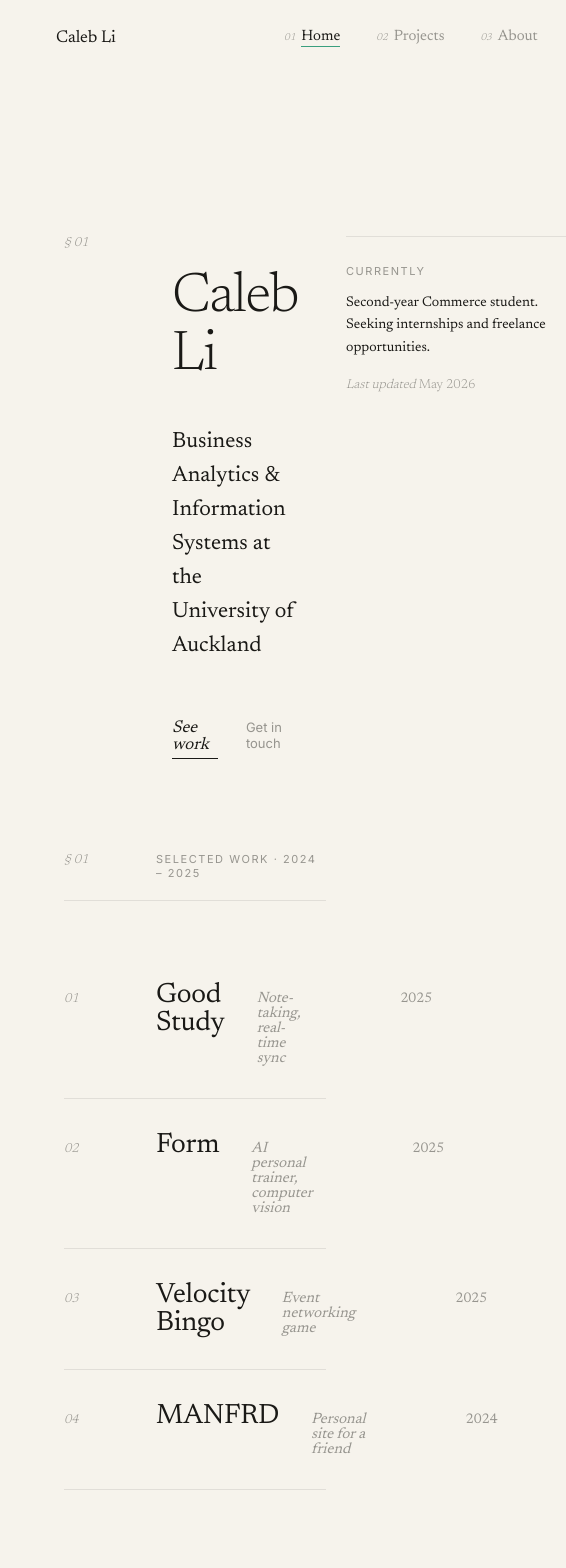
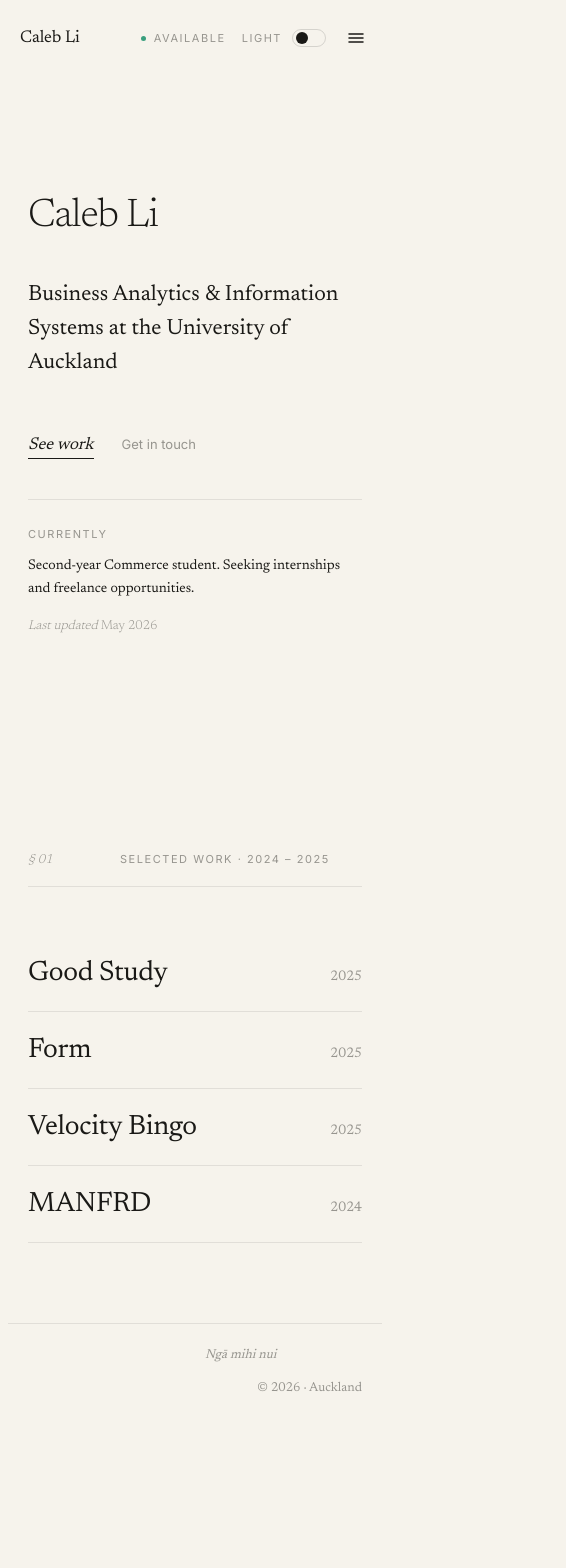
Before and after one commit to cc0b/portfolio, a Next.js app: page / in a window 390 px wide. Shown: the top 1568 px of the page, 566 px wide, since content can reach past the window. After the commit the page ends 1426 px from the top, so only its background shows below. Built offline with nearby package versions, Linux system fonts and the light colour scheme.

Commit message:
made responsive for mobile

```diff
--- a/src/app/globals.css
+++ b/src/app/globals.css
@@ -22,6 +22,63 @@ html.dark {
 
 * {
   box-sizing: border-box;
+}
+
+/* ── Responsive layout classes ── */
+
+.page-section   { padding: 140px 56px 80px; max-width: 1180px; margin: 0 auto; }
+.page-inner     { max-width: 1180px; margin: 0 auto; padding: 120px 56px; }
+.work-section   { padding: 0 56px 160px; max-width: 1180px; margin: 0 auto; }
+
+.hero-grid        { display: grid; grid-template-columns: 60px 1fr 220px; gap: 48px; align-items: start; }
+.aside-grid       { display: grid; grid-template-columns: 60px 1fr 280px; gap: 48px; align-items: start; }
+.margin-grid      { display: grid; grid-template-columns: 60px 1fr; gap: 48px; }
+.work-row         { display: grid; grid-template-columns: 60px 1fr 1fr 100px; gap: 32px; align-items: baseline; padding: 32px 0; }
+.projects-layout  { display: grid; grid-template-columns: 60px 240px 1fr; gap: 48px; align-items: start; }
+.project-meta     { display: grid; grid-template-columns: 1fr 1fr 1fr; gap: 32px; }
+.contact-row      { display: grid; grid-template-columns: 100px 1fr auto; gap: 32px; align-items: baseline; }
+.footer-grid      { display: grid; grid-template-columns: 60px 1fr 1fr 1fr; gap: 48px; align-items: baseline; padding: 32px 56px; max-width: 1180px; margin: 0 auto; }
+
+.nav-links      { display: flex; gap: 36px; justify-content: center; }
+.nav-hamburger  { display: none; }
+.nav-outer      { grid-template-columns: 180px 1fr auto !important; gap: 48px !important; padding: 0 56px !important; }
+
+.margin-num  { }  /* § marginal labels, hidden on mobile */
+
+@media (max-width: 768px) {
+  .nav-outer { grid-template-columns: 1fr auto !important; gap: 12px !important; padding: 0 20px !important; }
+  .page-section  { padding: 80px 20px 40px; }
+  .page-inner    { padding: 80px 20px 60px; }
+  .work-section  { padding: 0 20px 80px; }
+
+  .hero-grid       { grid-template-columns: 1fr; gap: 28px; }
+  .aside-grid      { grid-template-columns: 1fr; gap: 28px; }
+  .margin-grid     { grid-template-columns: 1fr; gap: 20px; }
+  .projects-layout { grid-template-columns: 1fr; gap: 32px; }
+  .project-meta    { grid-template-columns: 1fr 1fr; gap: 20px; }
+  .contact-row     { grid-template-columns: 70px 1fr auto; gap: 12px; }
+  .footer-grid     { grid-template-columns: 1fr 1fr; gap: 20px; padding: 24px 20px; }
+
+  .work-row        { grid-template-columns: 1fr auto; gap: 16px; padding: 24px 0; }
+  .work-row .row-num  { display: none; }
+  .work-row .row-tag  { display: none; }
+
+  .margin-num  { display: none; }
+  .projects-sidebar { position: static !important; }
+
+  .nav-links     { display: none; }
+  .nav-hamburger { display: flex; align-items: center; }
+  .nav-links.open {
+    display: flex;
+    flex-direction: column;
+    position: fixed;
+    top: 76px; left: 0; right: 0;
+    background: var(--cl-bg);
+    padding: 20px;
+    gap: 20px;
+    border-bottom: 1px solid var(--cl-border);
+    z-index: 99;
+  }
 }
 
 html {
--- a/src/app/page.tsx
+++ b/src/app/page.tsx
@@ -18,51 +18,33 @@ export default function Home() {
 
   return (
     <div style={{ paddingTop: 76 }}>
-      <section style={{ minHeight: 'calc(100vh - 76px)', padding: '140px 56px 80px', maxWidth: 1180, margin: '0 auto' }}>
-        <div style={{ display: 'grid', gridTemplateColumns: '60px 1fr 220px', gap: 48, alignItems: 'start' }}>
-          <span style={{ fontFamily: SERIF, fontStyle: 'italic', fontSize: 13, color: 'var(--cl-muted)', fontWeight: 300, paddingTop: 12 }}>
+      <section className="page-section" style={{ minHeight: 'calc(100vh - 76px)' }}>
+        <div className="hero-grid">
+          <span className="margin-num" style={{ fontFamily: SERIF, fontStyle: 'italic', fontSize: 13, color: 'var(--cl-muted)', fontWeight: 300, paddingTop: 12 }}>
             § 01
           </span>
 
           <div>
-            <h1
-              style={{
-                fontFamily: SERIF,
-                fontWeight: 300,
-                fontSize: 'clamp(56px, 7.4vw, 108px)',
-                lineHeight: 1.02,
-                letterSpacing: '-0.025em',
-                color: 'var(--cl-text)',
-                marginBottom: 40,
-              }}
-            >
+            <h1 style={{
+              fontFamily: SERIF, fontWeight: 300,
+              fontSize: 'clamp(40px, 7.4vw, 108px)',
+              lineHeight: 1.02, letterSpacing: '-0.025em',
+              color: 'var(--cl-text)', marginBottom: 40,
+            }}>
               Caleb Li
             </h1>
-            <p
-              style={{
-                fontFamily: SERIF,
-                fontSize: 22,
-                fontWeight: 400,
-                lineHeight: 1.55,
-                color: 'var(--cl-text)',
-                maxWidth: 560,
-                marginBottom: 56,
-              }}
-            >
+            <p style={{
+              fontFamily: SERIF, fontSize: 22, fontWeight: 400,
+              lineHeight: 1.55, color: 'var(--cl-text)',
+              maxWidth: 560, marginBottom: 56,
+            }}>
               Business Analytics & Information Systems at the University of Auckland
             </p>
-            <div style={{ display: 'flex', gap: 28, alignItems: 'baseline' }}>
-              <Link
-                href="/projects"
-                style={{
-                  fontFamily: SERIF,
-                  fontStyle: 'italic',
-                  fontSize: 17,
-                  color: 'var(--cl-text)',
-                  borderBottom: '1px solid var(--cl-text)',
-                  paddingBottom: 4,
-                }}
-              >
+            <div style={{ display: 'flex', gap: 28, alignItems: 'baseline', flexWrap: 'wrap' }}>
+              <Link href="/projects" style={{
+                fontFamily: SERIF, fontStyle: 'italic', fontSize: 17, color: 'var(--cl-text)',
+                borderBottom: '1px solid var(--cl-text)', paddingBottom: 4,
+              }}>
                 See work
               </Link>
               <Link href="/contact" style={{ fontFamily: SANS, fontSize: 13, color: 'var(--cl-muted)' }}>
@@ -87,7 +69,7 @@ export default function Home() {
         </div>
       </section>
 
-      <section style={{ padding: '0 56px 160px', maxWidth: 1180, margin: '0 auto' }}>
+      <section className="work-section">
         <SectionHeader num="01" label="Selected Work · 2024 – 2025" />
 
         {projects.map((p, i) => (
@@ -96,35 +78,26 @@ export default function Home() {
             href="/projects"
             onMouseEnter={() => setHovered(p.id)}
             onMouseLeave={() => setHovered(null)}
+            className="work-row"
             style={{
-              display: 'grid',
-              gridTemplateColumns: '60px 1fr 1fr 100px',
-              gap: 32,
-              alignItems: 'baseline',
-              padding: '32px 0',
               borderBottom: '1px solid var(--cl-border)',
               cursor: 'pointer',
               opacity: hovered !== null && hovered !== p.id ? 0.4 : 1,
               transition: 'opacity 0.5s',
             }}
           >
-            <span style={{ fontFamily: SERIF, fontStyle: 'italic', fontSize: 13, color: 'var(--cl-muted)', fontWeight: 300 }}>
+            <span className="row-num" style={{ fontFamily: SERIF, fontStyle: 'italic', fontSize: 13, color: 'var(--cl-muted)', fontWeight: 300 }}>
               {String(i + 1).padStart(2, '0')}
             </span>
-            <div
-              style={{
-                fontFamily: SERIF,
-                fontSize: 28,
-                color: 'var(--cl-text)',
-                fontWeight: 400,
-                letterSpacing: '-0.01em',
-                transform: hovered === p.id ? 'translateX(8px)' : 'none',
-                transition: 'transform 0.4s ease',
-              }}
-            >
+            <div style={{
+              fontFamily: SERIF, fontSize: 28, color: 'var(--cl-text)',
+              fontWeight: 400, letterSpacing: '-0.01em',
+              transform: hovered === p.id ? 'translateX(8px)' : 'none',
+              transition: 'transform 0.4s ease',
+            }}>
               {p.name}
             </div>
-            <div style={{ fontFamily: SERIF, fontStyle: 'italic', fontSize: 15, color: 'var(--cl-muted)', fontWeight: 400 }}>
+            <div className="row-tag" style={{ fontFamily: SERIF, fontStyle: 'italic', fontSize: 15, color: 'var(--cl-muted)', fontWeight: 400 }}>
               {p.tag}
             </div>
             <span style={{ fontFamily: SERIF, fontSize: 14, color: 'var(--cl-muted)', textAlign: 'right' }}>{p.year}</span>
--- a/src/components/Footer.tsx
+++ b/src/components/Footer.tsx
@@ -2,24 +2,13 @@ import { SERIF } from '@/lib/typography'
 
 export default function Footer() {
   return (
-    <footer
-      style={{
-        borderTop: '1px solid var(--cl-border)',
-        padding: '32px 56px',
-        maxWidth: 1180,
-        margin: '0 auto',
-        display: 'grid',
-        gridTemplateColumns: '60px 1fr 1fr 1fr',
-        gap: 48,
-        alignItems: 'baseline',
-      }}
-    >
+    <footer className="footer-grid" style={{ borderTop: '1px solid var(--cl-border)' }}>
       <span />
-<span style={{ fontFamily: SERIF, fontSize: 13, color: 'var(--cl-muted)', fontStyle: 'italic' }}>
+      <span style={{ fontFamily: SERIF, fontSize: 13, color: 'var(--cl-muted)', fontStyle: 'italic' }}>
         Ngā mihi nui
       </span>
       <span />
-<span style={{ fontFamily: SERIF, fontSize: 13, color: 'var(--cl-muted)', textAlign: 'right' }}>
+      <span style={{ fontFamily: SERIF, fontSize: 13, color: 'var(--cl-muted)', textAlign: 'right' }}>
         © 2026 · Auckland
       </span>
     </footer>
--- a/src/components/Nav.tsx
+++ b/src/components/Nav.tsx
@@ -15,10 +15,15 @@ const LINKS = [
 export default function Nav() {
   const pathname = usePathname()
   const [isDark, setIsDark] = useState(true)
+  const [menuOpen, setMenuOpen] = useState(false)
 
   useEffect(() => {
     setIsDark(document.documentElement.classList.contains('dark'))
   }, [])
+
+  useEffect(() => {
+    setMenuOpen(false)
+  }, [pathname])
 
   function toggleTheme() {
     const next = !isDark
@@ -33,23 +38,36 @@ export default function Nav() {
     }
   }
 
+  const navLinks = LINKS.map((l, i) => {
+    const active = pathname === l.href
+    return (
+      <Link key={l.label} href={l.href} style={{ display: 'flex', alignItems: 'baseline', gap: 6 }}>
+        <span style={{ fontFamily: SERIF, fontStyle: 'italic', fontSize: 10, color: 'var(--cl-muted)', fontWeight: 300 }}>
+          {String(i + 1).padStart(2, '0')}
+        </span>
+        <span style={{
+          fontFamily: SERIF, fontSize: 15,
+          color: active ? 'var(--cl-text)' : 'var(--cl-muted)',
+          fontWeight: 400, transition: 'color 0.3s',
+          borderBottom: active ? '1px solid var(--cl-accent)' : '1px solid transparent',
+          paddingBottom: 2,
+        }}>
+          {l.label}
+        </span>
+      </Link>
+    )
+  })
+
   return (
-    <nav
-      style={{
-        position: 'fixed',
-        top: 0,
-        left: 0,
-        right: 0,
-        zIndex: 100,
-        background: 'var(--cl-bg)',
-        display: 'grid',
-        gridTemplateColumns: '180px 1fr auto',
-        alignItems: 'center',
-        gap: 48,
-        padding: '0 56px',
-        height: 76,
-        transition: 'background 0.3s',
-      }}
+    <nav style={{
+      position: 'fixed', top: 0, left: 0, right: 0, zIndex: 100,
+      background: 'var(--cl-bg)',
+      display: 'grid', gridTemplateColumns: '1fr auto auto',
+      alignItems: 'center', gap: 16,
+      padding: '0 56px', height: 76,
+      transition: 'background 0.3s',
+    }}
+    className="nav-outer"
     >
       <Link href="/" style={{ textAlign: 'left' }}>
         <span style={{ fontFamily: SERIF, fontSize: 17, color: 'var(--cl-text)', letterSpacing: '-0.005em' }}>
@@ -57,33 +75,11 @@ export default function Nav() {
         </span>
       </Link>
 
-      <div style={{ display: 'flex', gap: 36, justifyContent: 'center' }}>
-        {LINKS.map((l, i) => {
-          const active = pathname === l.href
-          return (
-            <Link key={l.label} href={l.href} style={{ display: 'flex', alignItems: 'baseline', gap: 6 }}>
-              <span style={{ fontFamily: SERIF, fontStyle: 'italic', fontSize: 10, color: 'var(--cl-muted)', fontWeight: 300 }}>
-                {String(i + 1).padStart(2, '0')}
-              </span>
-              <span
-                style={{
-                  fontFamily: SERIF,
-                  fontSize: 15,
-                  color: active ? 'var(--cl-text)' : 'var(--cl-muted)',
-                  fontWeight: 400,
-                  transition: 'color 0.3s',
-                  borderBottom: active ? '1px solid var(--cl-accent)' : '1px solid transparent',
-                  paddingBottom: 2,
-                }}
-              >
-                {l.label}
-              </span>
-            </Link>
-          )
-        })}
+      <div className={`nav-links${menuOpen ? ' open' : ''}`}>
+        {navLinks}
       </div>
 
-      <div style={{ display: 'flex', alignItems: 'center', gap: 20, justifySelf: 'end' }}>
+      <div style={{ display: 'flex', alignItems: 'center', gap: 16 }}>
         <span style={{ ...LABEL, color: 'var(--cl-muted)', display: 'flex', alignItems: 'center', gap: 8 }}>
           <span style={{ width: 5, height: 5, background: 'var(--cl-accent)', borderRadius: '50%', display: 'inline-block' }} />
           Available
@@ -91,45 +87,37 @@ export default function Nav() {
         <button
           onClick={toggleTheme}
           aria-label="Toggle dark mode"
-          title={isDark ? 'Switch to light' : 'Switch to dark'}
-          style={{
-            background: 'none',
-            border: 'none',
-            cursor: 'pointer',
-            padding: 0,
-            display: 'flex',
-            alignItems: 'center',
-            gap: 10,
-          }}
+          style={{ background: 'none', border: 'none', cursor: 'pointer', padding: 0, display: 'flex', alignItems: 'center', gap: 10 }}
         >
           <span style={{ ...LABEL, color: 'var(--cl-muted)' }}>{isDark ? 'Dark' : 'Light'}</span>
-          <span
-            style={{
-              position: 'relative',
-              width: 34,
-              height: 18,
-              borderRadius: 999,
-              border: '1px solid var(--cl-faint)',
-              background: 'none',
-              transition: 'border-color 0.3s',
-              display: 'inline-block',
-              flexShrink: 0,
-            }}
-          >
-            <span
-              style={{
-                position: 'absolute',
-                top: '50%',
-                left: isDark ? 18 : 3,
-                transform: 'translateY(-50%)',
-                width: 12,
-                height: 12,
-                borderRadius: '50%',
-                background: 'var(--cl-text)',
-                transition: 'left 0.3s cubic-bezier(0.4,0,0.2,1)',
-              }}
-            />
+          <span style={{
+            position: 'relative', width: 34, height: 18, borderRadius: 999,
+            border: '1px solid var(--cl-faint)', background: 'none',
+            transition: 'border-color 0.3s', display: 'inline-block', flexShrink: 0,
+          }}>
+            <span style={{
+              position: 'absolute', top: '50%', left: isDark ? 18 : 3,
+              transform: 'translateY(-50%)', width: 12, height: 12, borderRadius: '50%',
+              background: 'var(--cl-text)', transition: 'left 0.3s cubic-bezier(0.4,0,0.2,1)',
+            }} />
           </span>
+        </button>
+
+        <button
+          onClick={() => setMenuOpen(o => !o)}
+          aria-label="Toggle menu"
+          className="nav-hamburger"
+          style={{ background: 'none', border: 'none', cursor: 'pointer', padding: 4, color: 'var(--cl-text)' }}
+        >
+          {menuOpen ? (
+            <svg width="20" height="20" viewBox="0 0 20 20" fill="none">
+              <path d="M5 5l10 10M15 5L5 15" stroke="currentColor" strokeWidth="1.5" strokeLinecap="round"/>
+            </svg>
+          ) : (
+            <svg width="20" height="20" viewBox="0 0 20 20" fill="none">
+              <path d="M3 6h14M3 10h14M3 14h14" stroke="currentColor" strokeWidth="1.5" strokeLinecap="round"/>
+            </svg>
+          )}
         </button>
       </div>
     </nav>
```
Also changed, not shown: src/app/about/page.tsx (+12 -11 lines), src/app/contact/page.tsx (+5 -8 lines), src/app/projects/page.tsx (+21 -68 lines).
